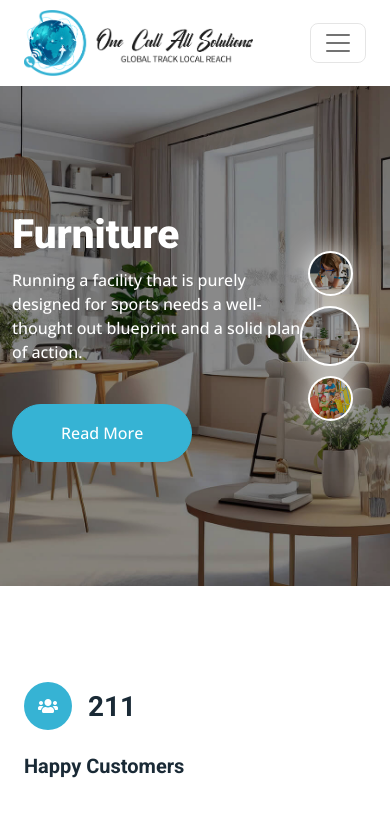
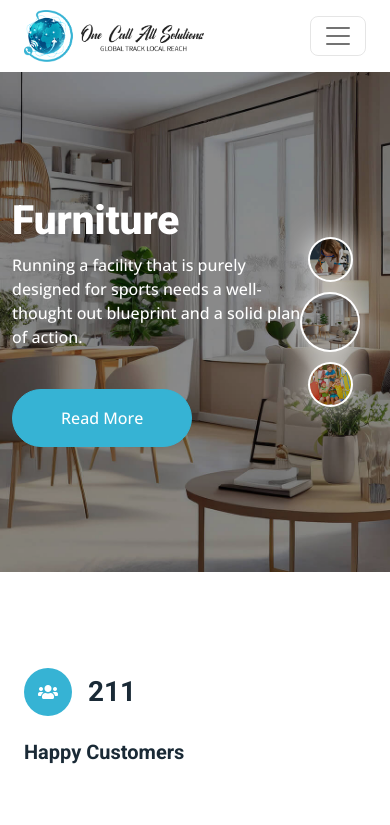
Before and after one commit to gauravaggarwal-web/OneCallAllSolutions, a plain HTML site: page index.html in a window 390 px wide. Shown: the top 825 px of the page. Drawn offline with nearby package versions, Linux system fonts and the light colour scheme.

Commit message:
Update style.css

```diff
--- a/css/style.css
+++ b/css/style.css
@@ -635,7 +635,7 @@
 
 @media (max-width:450px) {
     .logo {
-        width: 229px;
+        width: 180px;
         margin: 5px 0;
     }
 }
```
